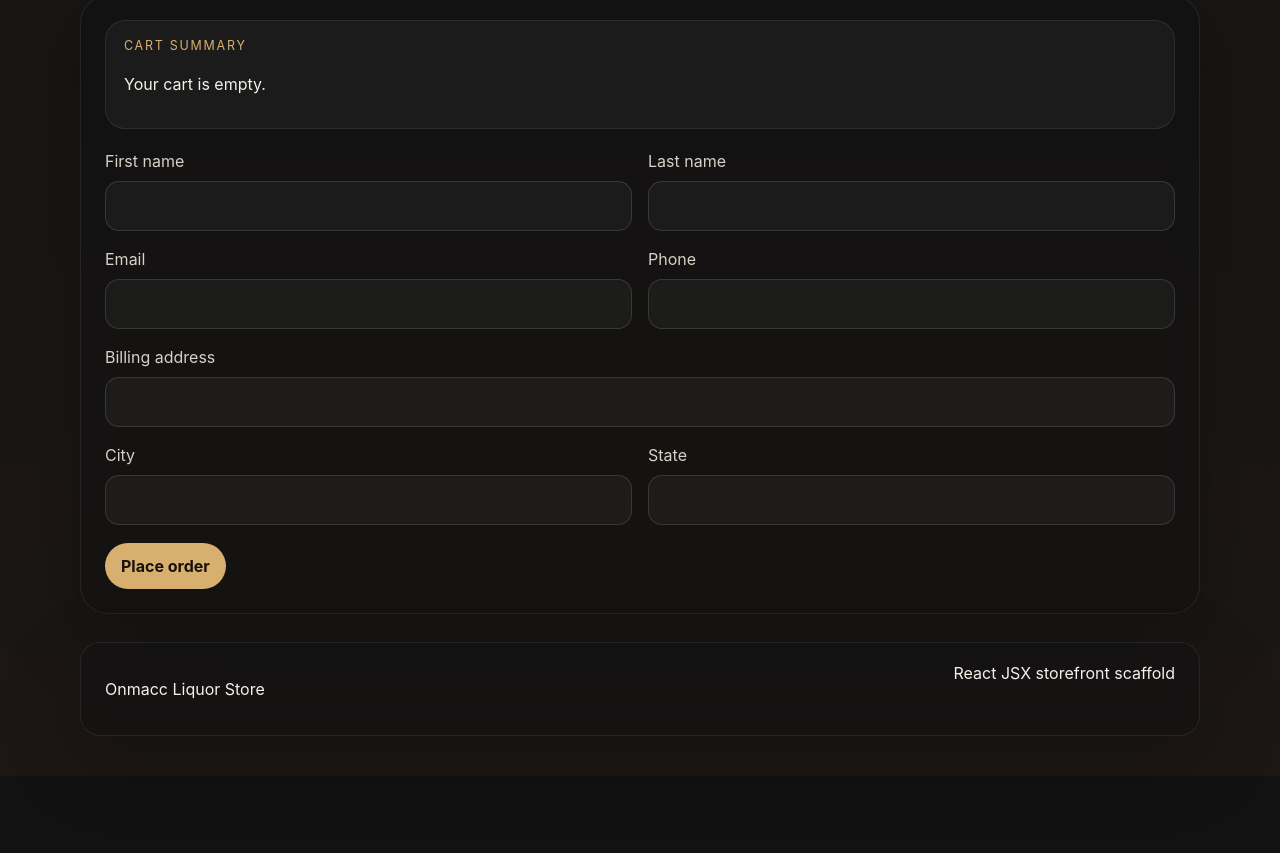
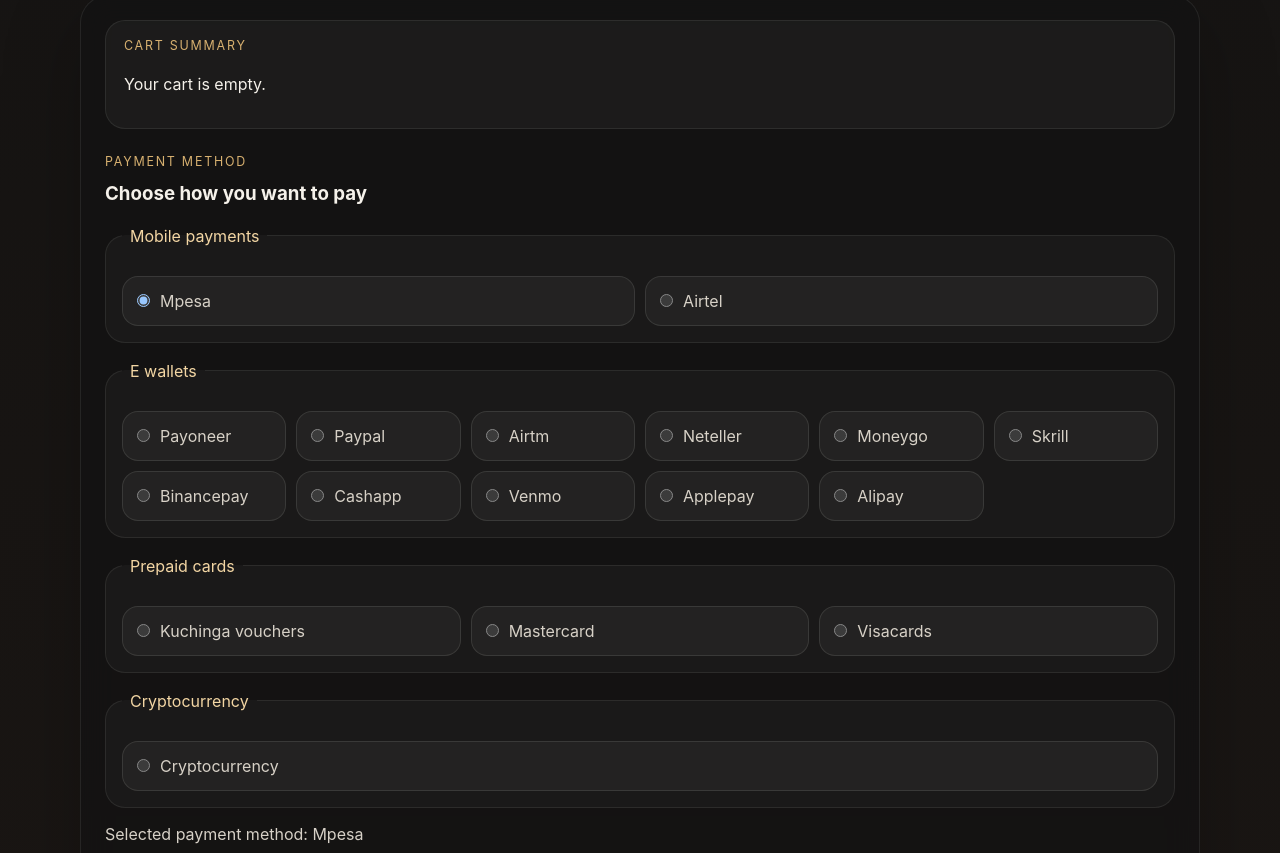
Before and after one commit to Ngosoman/onmac-store, a React (Vite) app: page / in a window 1280 px wide. Shown: the part 1087-1940 px from the top of the page. Before the commit the page ends 1863 px from the top, so only its background shows below. Built offline with nearby package versions, Linux system fonts and the light colour scheme.

Commit message:
Added the payment options

```diff
--- a/src/components/CheckoutForm.jsx
+++ b/src/components/CheckoutForm.jsx
@@ -1,4 +1,9 @@
+import { useState } from 'react';
+import { paymentMethodGroups } from '../data/paymentMethods';
+
 export default function CheckoutForm({ cartItems }) {
+  const [selectedMethod, setSelectedMethod] = useState('Mpesa');
+
   return (
     <form className="checkout-form">
       <div className="cart-summary" aria-live="polite">
@@ -14,6 +19,32 @@ export default function CheckoutForm({ cartItems }) {
         ) : (
           <p>Your cart is empty.</p>
         )}
+      </div>
+      <div className="payment-section">
+        <p className="eyebrow">Payment method</p>
+        <h3>Choose how you want to pay</h3>
+        <div className="payment-groups">
+          {paymentMethodGroups.map((group) => (
+            <fieldset key={group.title} className="payment-group">
+              <legend>{group.title}</legend>
+              <div className="payment-options">
+                {group.methods.map((method) => (
+                  <label key={method} className="payment-option">
+                    <input
+                      type="radio"
+                      name="paymentMethod"
+                      value={method}
+                      checked={selectedMethod === method}
+                      onChange={() => setSelectedMethod(method)}
+                    />
+                    <span>{method}</span>
+                  </label>
+                ))}
+              </div>
+            </fieldset>
+          ))}
+        </div>
+        <p className="payment-note">Selected payment method: {selectedMethod}</p>
       </div>
       <div className="form-grid">
         <label>
--- /dev/null
+++ b/src/data/paymentMethods.js
@@ -0,0 +1,30 @@
+export const paymentMethodGroups = [
+  {
+    title: 'Mobile payments',
+    methods: ['Mpesa', 'Airtel'],
+  },
+  {
+    title: 'E wallets',
+    methods: [
+      'Payoneer',
+      'Paypal',
+      'Airtm',
+      'Neteller',
+      'Moneygo',
+      'Skrill',
+      'Binancepay',
+      'Cashapp',
+      'Venmo',
+      'Applepay',
+      'Alipay',
+    ],
+  },
+  {
+    title: 'Prepaid cards',
+    methods: ['Kuchinga vouchers', 'Mastercard', 'Visacards'],
+  },
+  {
+    title: 'Cryptocurrency',
+    methods: ['Cryptocurrency'],
+  },
+];
--- a/src/styles/global.css
+++ b/src/styles/global.css
@@ -242,6 +242,61 @@ a {
   padding-left: 18px;
 }
 
+.payment-section {
+  margin: 24px 0;
+}
+
+.payment-section h3 {
+  margin: 8px 0 0;
+}
+
+.payment-groups {
+  display: grid;
+  gap: 16px;
+  margin-top: 16px;
+}
+
+.payment-group {
+  margin: 0;
+  padding: 16px;
+  border-radius: 20px;
+  border: 1px solid rgba(255, 255, 255, 0.08);
+  background: rgba(255, 255, 255, 0.03);
+}
+
+.payment-group legend {
+  padding: 0 8px;
+  color: #f3d6a4;
+}
+
+.payment-options {
+  display: grid;
+  grid-template-columns: repeat(auto-fit, minmax(160px, 1fr));
+  gap: 10px;
+  margin-top: 12px;
+}
+
+.payment-option {
+  display: flex;
+  align-items: center;
+  gap: 10px;
+  padding: 12px 14px;
+  border-radius: 16px;
+  border: 1px solid rgba(255, 255, 255, 0.1);
+  background: rgba(255, 255, 255, 0.04);
+  cursor: pointer;
+}
+
+.payment-option input {
+  width: auto;
+  margin: 0;
+}
+
+.payment-note {
+  margin: 14px 0 0;
+  color: #d7d1c7;
+}
+
 .form-grid {
   display: grid;
   grid-template-columns: repeat(2, minmax(0, 1fr));
```
Also changed, not shown: 5 other files (tests, documents, lock files or other folders).
